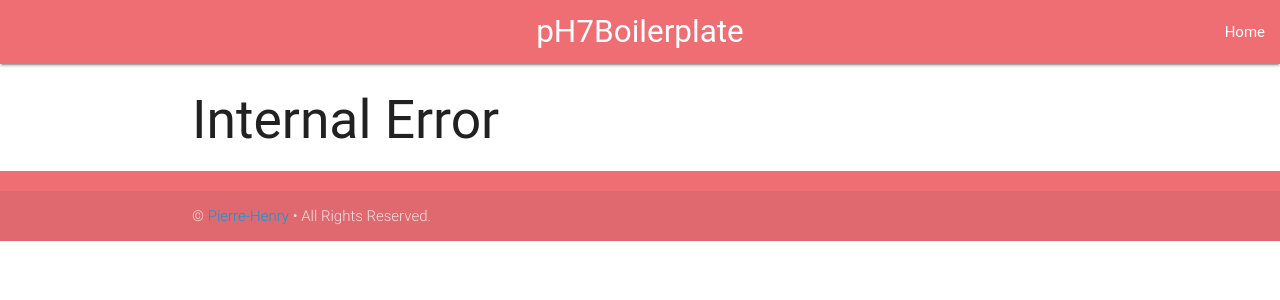
After one commit to pH-7/pH7WebAppBoilerplate, a PHP site: template views/error.twig in a window 1280 px wide. The commit adds this page. Shown: the top 300 px of the page. Run offline with PHP 8.4, Linux system fonts and the light colour scheme; the template is opened without the code that fills it, so the values that code supplies are empty; some libraries are stand-ins or nearby versions; some web fonts are replaced.

Commit message:
Add error twig file

```diff
--- a/app/bootstrap.php
+++ b/app/bootstrap.php
@@ -40,13 +40,13 @@ $app->register(new AssetServiceProvider(), array(
 $app->error(function (Exception $except, Request $request, int $code) use ($app) {
     switch ($code) {
         case 403:
-            $message = 'Access denied.';
+            $message = 'Access denied!';
             break;
         case 404:
             $message = 'The requested resource could not be found.';
             break;
         default:
-            $message = "Something went wrong.";
+            $message = 'Oops! Something went wrong...';
     }
-    return $app['twig']->render('error.html.twig', array('message' => $message));
+    return $app['twig']->render('error.twig', array('message' => $message));
 });
--- /dev/null
+++ b/views/error.twig
@@ -0,0 +1,9 @@
+{% extends "layout.twig" %}
+
+{% block title %}Internal Error{% endblock %}
+
+{% block content %}
+    <h2>Internal Error</h2>
+
+    <p>{{ message }}</p>
+{% endblock %}
```
